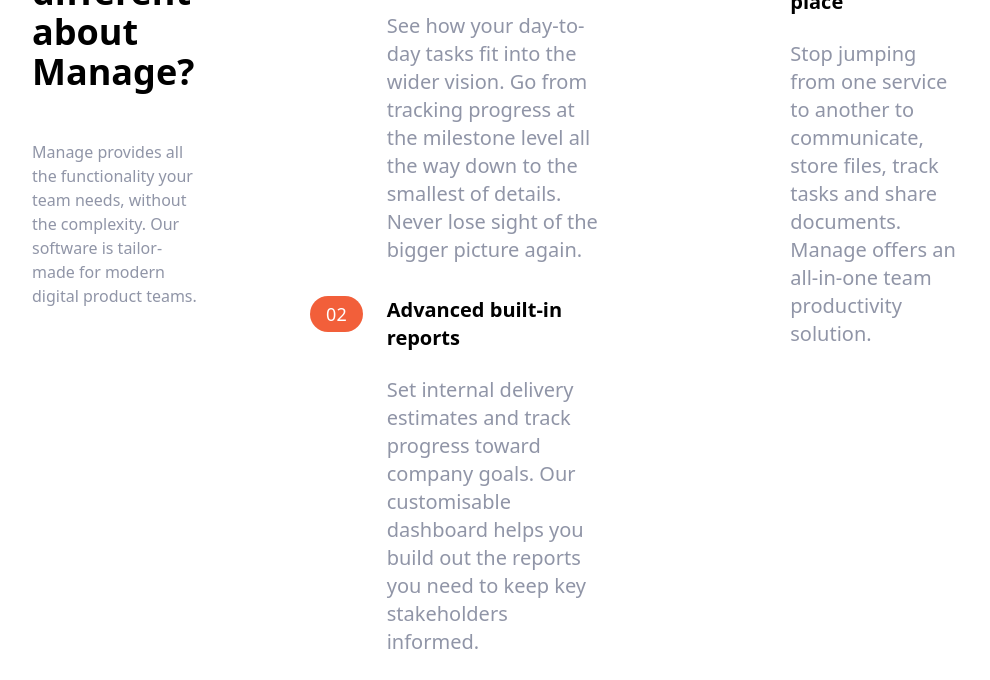
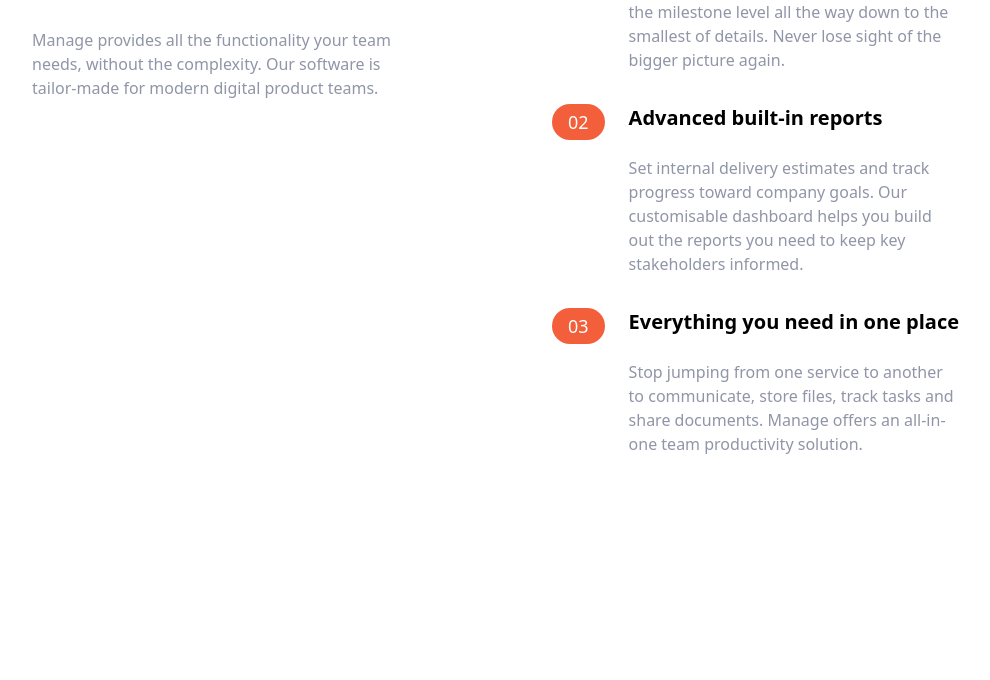
Before and after one commit to kechicheb/Manage_landing_page, a website: page src/index.html in a window 1280 px wide. Shown: the part 772-1452 px from the top of the page, without its empty margins (144-1134 px from the left). After the commit the page ends 1252 px from the top, so only its background shows below. Drawn offline with Linux system fonts and the light colour scheme.

Commit message:
fix responsive md and sm screen

```diff
--- a/src/index.html
+++ b/src/index.html
@@ -108,17 +108,21 @@
     <!-- Features Section -->
     <section id="features">
       <div
-        class="container mx-auto flex flex-col md:flex-row mt-24 md:mt-32 p-6 space-y-10 md:space-y-0 md:space-x-28"
+        class="container mx-auto flex flex-col md:flex-row mt-24 p-6 space-y-12 md:space-y-0 md:space-x-28"
       >
-        <div class="left flex flex-col space-y-12 text-center md:text-start">
-          <h1 class="font-bold text-4xl">What's different about Manage?</h1>
-          <p class="text-darkGrayishBlue">
+        <div
+          class="left flex flex-col space-y-12 text-center md:text-start md:w-1/2"
+        >
+          <h1 class="font-bold max-w-md text-4xl">
+            What's different about Manage?
+          </h1>
+          <p class="text-darkGrayishBlue max-w-sm">
             Manage provides all the functionality your team needs, without the
             complexity. Our software is tailor-made for modern digital product
             teams.
           </p>
         </div>
-        <div class="right flex flex-col justify-between space-y-8">
+        <div class="right flex flex-col justify-between space-y-8 md:w-1/2">
           <!-- first item -->
           <div
             class="flex flex-col space-y-7 md:space-y-0 md:flex-row md:space-x-6"
@@ -139,7 +143,7 @@
               <h6 class="hidden font-bold text-xl mb-6 md:block">
                 Track company-wide progress
               </h6>
-              <p class="text-darkGrayishBlue md:text-xl">
+              <p class="text-darkGrayishBlue">
                 See how your day-to-day tasks fit into the wider vision. Go from
                 tracking progress at the milestone level all the way down to the
                 smallest of details. Never lose sight of the bigger picture
@@ -168,12 +172,11 @@
               <h6 class="hidden font-bold text-xl mb-6 md:block">
                 Advanced built-in reports
               </h6>
-              <p class="text-darkGrayishBlue md:text-xl">
+              <p class="text-darkGrayishBlue">
                 Set internal delivery estimates and track progress toward
                 company goals. Our customisable dashboard helps you build out
                 the reports you need to keep key stakeholders informed.
               </p>
-            </div>
             </div>
           </div>
           <!-- third item -->
@@ -196,7 +199,7 @@
               <h6 class="hidden font-bold text-xl mb-6 md:block">
                 Everything you need in one place
               </h6>
-            <p class="text-darkGrayishBlue md:text-xl">
+              <p class="text-darkGrayishBlue">
                 Stop jumping from one service to another to communicate, store
                 files, track tasks and share documents. Manage offers an
                 all-in-one team productivity solution.
@@ -204,6 +207,7 @@
             </div>
           </div>
         </div>
+      </div>
     </section>
   </body>
 </html>
```
Also changed, not shown: dist/main.css. Lines whose indentation alone changed are shown as unchanged.
